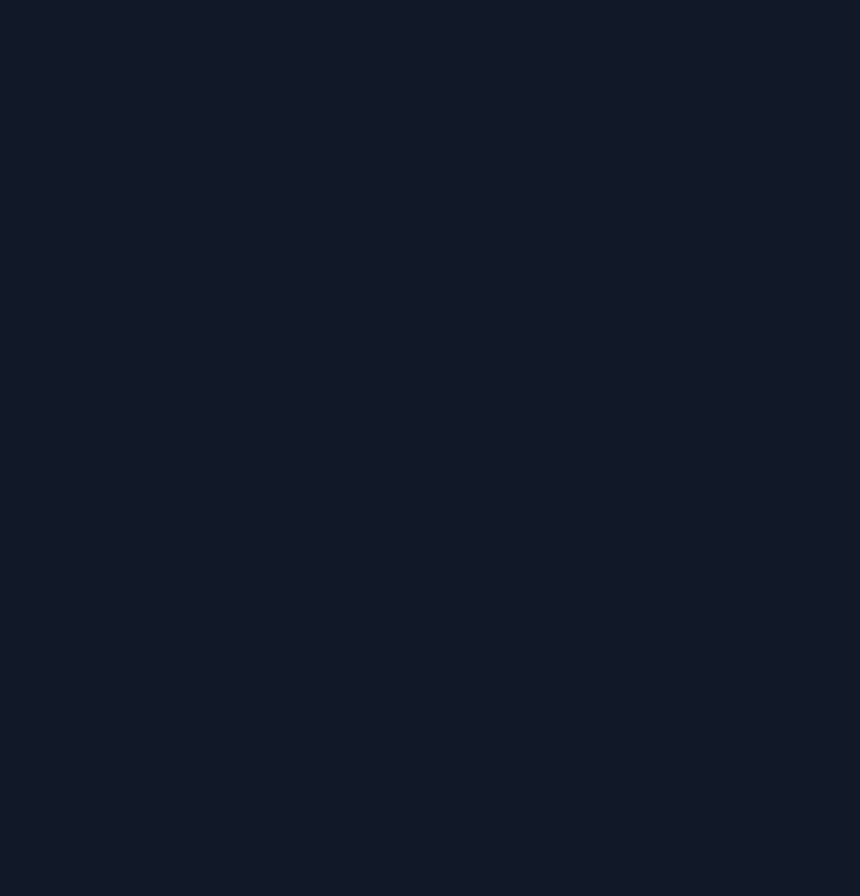
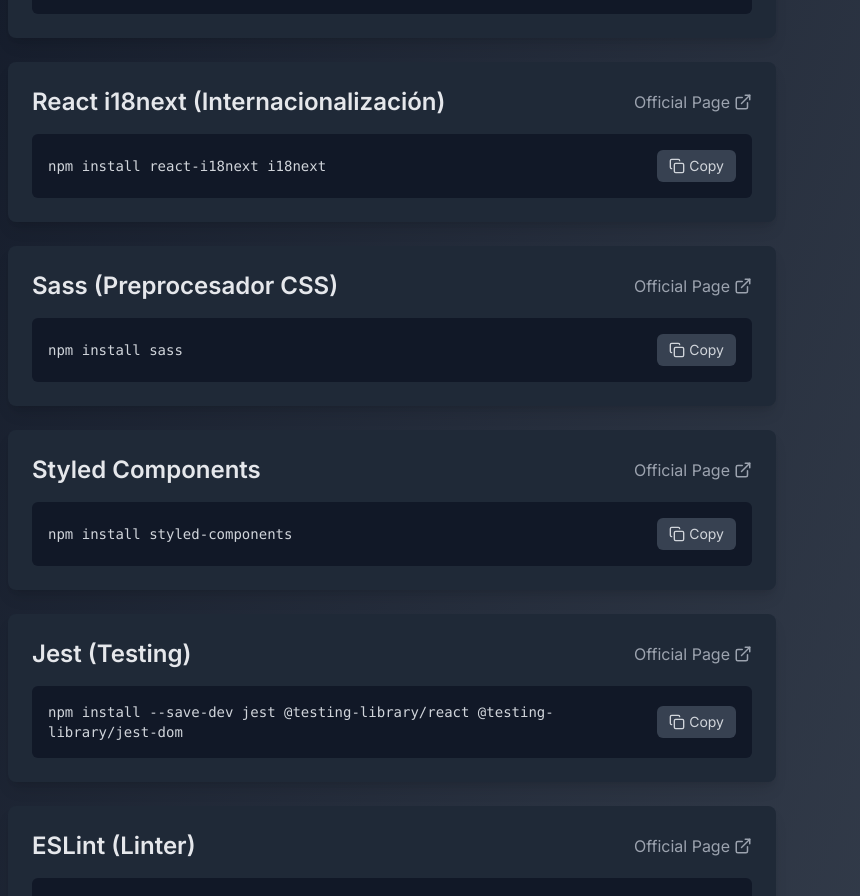
Before and after one commit to amanso23/react-basic-installation-commands, a React (Vite) app: page / in a window 1280 px wide. Shown: the part 1864-2760 px from the top of the page, without its empty margins (248-1108 px from the left). Before the commit the page ends 1814 px from the top, so only its background shows below. Built offline with nearby package versions, Linux system fonts and the light colour scheme.

Commit message:
tooltip + editable textarea + dynamic gradient

```diff
--- a/src/App.tsx
+++ b/src/App.tsx
@@ -1,11 +1,11 @@
-import { useState, useCallback } from 'react';
-import { Copy, ExternalLink, CheckCircle, Terminal, Sun, Moon } from 'lucide-react';
+import { useState } from 'react';
+import { Terminal, Sun, Moon } from 'lucide-react';
 import { commands } from './data/commands';
 import Footer from './components/Footer';
+import EditableCard from './components/EditableCard';
 
 function App() {
   const [filter, setFilter] = useState('');
-  const [copiedIndex, setCopiedIndex] = useState<number | null>(null);
   const [isDarkMode, setIsDarkMode] = useState(true);
 
   const filteredCommands = commands.filter(
@@ -14,22 +14,13 @@
       cmd.command.toLowerCase().includes(filter.toLowerCase())
   );
 
-  const copyToClipboard = useCallback(async (text: string, index: number) => {
-    try {
-      await navigator.clipboard.writeText(text);
-      setCopiedIndex(index);
-      setTimeout(() => setCopiedIndex(null), 2000);
-    } catch (err) {
-      console.error('Failed to copy text: ', err);
-    }
-  }, []);
 
   const toggleDarkMode = () => {
     setIsDarkMode(!isDarkMode);
   };
 
   return (
-    <div className={`min-h-screen ${isDarkMode ? 'bg-gradient-to-br from-gray-900 to-gray-800 text-gray-300' : 'bg-gradient-to-br from-gray-100 to-white text-gray-800'} flex flex-col items-center p-8 transition-colors duration-300`}>
+    <div className={`min-h-screen ${isDarkMode ? ' bg-gradient-to-br from-dark-blue via-darker-blue to-gray-blue animate-gradient-x' : 'bg-gradient-to-br from-gray-100 to-white text-gray-800'} flex flex-col items-center p-8 transition-colors duration-300`}>
       <button
           onClick={toggleDarkMode}
           className={`fixed top-0 right-0 m-2  ${isDarkMode ? 'text-yellow-400' : 'text-gray-800'} transition-colors duration-300`}
@@ -60,52 +51,7 @@
 
       <div className="w-full max-w-3xl space-y-6">
         {filteredCommands.length > 0 ? filteredCommands.map((cmd, index) => (
-          <div
-            key={index}
-            className={`${isDarkMode ? 'bg-gray-800' : 'bg-white'} p-6 rounded-lg shadow-lg transition-all duration-300 hover:shadow-xl ${isDarkMode ? 'hover:bg-gray-750' : 'hover:bg-gray-50'}`}
-          >
-            <div className="flex justify-between items-center mb-4">
-              <h2 className={`text-2xl font-semibold ${isDarkMode ? 'text-gray-200' : 'text-gray-800'}`}>
-                {cmd.name}
-              </h2>
-              <a
-                href={cmd.link}
-                target="_blank"
-                rel="noopener noreferrer"
-                className={`${isDarkMode ? 'text-gray-400 hover:text-gray-200' : 'text-gray-600 hover:text-gray-800'} flex items-center transition-colors duration-200`}
-              >
-                Official Page <ExternalLink className="ml-1" size={18} />
-              </a>
-            </div>
-            <div className={`${isDarkMode ? 'bg-gray-900' : 'bg-gray-100'} p-4 rounded-md flex justify-between items-center overflow-x-auto`}>
-              <code className={`text-sm font-mono ${isDarkMode ? 'text-gray-300' : 'text-gray-700'}`}>
-                {cmd.command}
-              </code>
-              <button
-                onClick={() => copyToClipboard(cmd.command, index)}
-                className={`ml-4 px-3 py-1.5 rounded-md flex items-center transition-all duration-300 ${
-                  copiedIndex === index
-                    ? 'bg-green-600 text-white'
-                    : isDarkMode
-                    ? 'bg-gray-700 text-gray-300 hover:bg-gray-600'
-                    : 'bg-gray-200 text-gray-700 hover:bg-gray-300'
-                }`}
-                title="Copy to clipboard"
-              >
-                {copiedIndex === index ? (
-                  <>
-                    <CheckCircle size={16} className="mr-1" />
-                    <span className="text-sm">Copied!</span>
-                  </>
-                ) : (
-                  <>
-                    <Copy size={16} className="mr-1" />
-                    <span className="text-sm">Copy</span>
-                  </>
-                )}
-              </button>
-            </div>
-          </div>
+          <EditableCard initialContent={cmd.command} isDarkMode={isDarkMode} name={cmd.name} link={cmd.link} key={index}/>
         )) : <p className={`${isDarkMode ? 'text-gray-300' : 'text-gray-600'} text-center`}>Sin resultados</p>}
       </div>
       <Footer isDarkMode={isDarkMode} />
--- /dev/null
+++ b/src/components/EditableCard.tsx
@@ -0,0 +1,116 @@
+import React, { useState, useRef, useEffect } from 'react';
+import {ExternalLink, Copy, CheckCircle } from 'lucide-react';
+
+interface EditableCardProps {
+  initialContent: string;
+  isDarkMode: boolean;
+  name: string;
+  link: string;
+}
+
+const EditableCard: React.FC<EditableCardProps> = ({ initialContent, isDarkMode, name, link }) => {
+  const [content, setContent] = useState(initialContent);
+  const [isEditing, setIsEditing] = useState(false);
+  const [showTooltip, setShowTooltip] = useState(false);
+  const [isCopied, setIsCopied] = useState(false);
+  const cardRef = useRef<HTMLDivElement>(null);
+  const textareaRef = useRef<HTMLTextAreaElement>(null);
+
+  useEffect(() => {
+    if (isEditing && textareaRef.current) {
+      textareaRef.current.focus();
+    }
+  }, [isEditing]);
+
+  const handleDoubleClick = () => {
+    setIsEditing(true);
+  };
+
+  const handleBlur = () => {
+    setIsEditing(false);
+
+  };
+
+  const handleChange = (e: React.ChangeEvent<HTMLTextAreaElement>) => {
+    setContent(e.target.value);
+  };
+
+  const copyToClipboard = () => {
+    navigator.clipboard.writeText(content);
+    setIsCopied(true);
+    setTimeout(() => setIsCopied(false), 2000);
+  };
+
+  return (
+    <div
+      ref={cardRef}
+      className={`${isDarkMode ? 'bg-gray-800' : 'bg-white'} p-6 rounded-lg shadow-lg transition-all duration-300 hover:shadow-xl relative ${isDarkMode ? 'hover:bg-gray-750' : 'hover:bg-gray-50'}`}
+      onDoubleClick={handleDoubleClick}
+      onMouseOver={() => {setShowTooltip(true)}}
+      onMouseLeave={() => setShowTooltip(false)}
+    >
+      <div className="flex justify-between items-center mb-4">
+        <h2 className={`text-2xl font-semibold ${isDarkMode ? 'text-gray-200' : 'text-gray-800'}`}>
+          {name}
+        </h2>
+        <a
+          href={link}
+          target="_blank"
+          rel="noopener noreferrer"
+          className={`${isDarkMode ? 'text-gray-400 hover:text-gray-200' : 'text-gray-600 hover:text-gray-800'} flex items-center transition-colors duration-200`}
+        >
+          Official Page <ExternalLink className="ml-1" size={18} />
+        </a>
+      </div>
+      <div className={`${isDarkMode ? 'bg-gray-900' : 'bg-gray-100'} p-4 rounded-md flex justify-between items-center overflow-x-auto`}>
+        {isEditing ? (
+          <textarea
+            ref={textareaRef}
+            value={content}
+            onChange={handleChange}
+            onBlur={handleBlur}
+            className={`w-full resize-none outline-none bg-transparent ${isDarkMode ? 'text-gray-300' : 'text-gray-700'} text-sm font-mono`}
+          />
+        ) : (
+          <code className={`text-sm font-mono ${isDarkMode ? 'text-gray-300' : 'text-gray-700'}`}>
+            {content}
+          </code>
+        )}
+        <button
+          onClick={copyToClipboard}
+          className={`ml-4 px-3 py-1.5 rounded-md flex items-center transition-all duration-300 ${
+            isCopied
+              ? 'bg-green-600 text-white'
+              : isDarkMode
+              ? 'bg-gray-700 text-gray-300 hover:bg-gray-600'
+              : 'bg-gray-200 text-gray-700 hover:bg-gray-300'
+          }`}
+          title="Copy to clipboard"
+        >
+          {isCopied ? (
+            <>
+              <CheckCircle size={16} className="mr-1" />
+              <span className="text-sm">Copied!</span>
+            </>
+          ) : (
+            <>
+              <Copy size={16} className="mr-1" />
+              <span className="text-sm">Copy</span>
+            </>
+          )}
+        </button>
+      </div>
+      {showTooltip && !isEditing && (
+        <div className="absolute top-5 left-1/2 transform -translate-x-1/2 mt-2">
+            <div className="bg-gray-800 text-white text-xs rounded py-2 px-2 relative">
+                Doble clic para editar
+            <div className="absolute -bottom-1 left-1/2 transform -translate-x-1/2 w-3 h-3 bg-gray-800 rotate-45"></div>
+        </div>
+      </div>
+      )}
+
+    </div>
+  );
+};
+
+export default EditableCard;
--- a/src/data/commands.ts
+++ b/src/data/commands.ts
@@ -8,8 +8,7 @@
   },
   {
     name: 'Tailwind CSS',
-    command:
-      'npm install -D tailwindcss postcss autoprefixer && npx tailwindcss init -p',
+    command: 'npm install -D tailwindcss postcss autoprefixer && npx tailwindcss init -p',
     link: 'https://tailwindcss.com/docs/guides/vite',
   },
   {
@@ -42,4 +41,54 @@
     command: 'npm install framer-motion',
     link: 'https://www.framer.com/motion/',
   },
-];
+  {
+    name: 'Zustand (Manejo de estado)',
+    command: 'npm install zustand',
+    link: 'https://zustand-demo.pmnd.rs/',
+  },
+  {
+    name: 'React i18next (Internacionalización)',
+    command: 'npm install react-i18next i18next',
+    link: 'https://react.i18next.com/',
+  },
+  {
+    name: 'Sass (Preprocesador CSS)',
+    command: 'npm install sass',
+    link: 'https://sass-lang.com/',
+  },
+  {
+    name: 'Styled Components',
+    command: 'npm install styled-components',
+    link: 'https://styled-components.com/',
+  },
+  {
+    name: 'Jest (Testing)',
+    command: 'npm install --save-dev jest @testing-library/react @testing-library/jest-dom',
+    link: 'https://jestjs.io/',
+  },
+  {
+    name: 'ESLint (Linter)',
+    command: 'npm install eslint eslint-plugin-react eslint-plugin-jsx-a11y eslint-plugin-import eslint-config-airbnb',
+    link: 'https://eslint.org/',
+  },
+  {
+    name: 'Prettier (Formatteo de código)',
+    command: 'npm install --save-dev prettier eslint-config-prettier eslint-plugin-prettier',
+    link: 'https://prettier.io/',
+  },
+  {
+    name: 'Heroicons (Iconos para Tailwind)',
+    command: 'npm install @heroicons/react',
+    link: 'https://heroicons.com/',
+  },
+  {
+    name: 'React Helmet (SEO)',
+    command: 'npm install react-helmet-async',
+    link: 'https://github.com/staylor/react-helmet-async',
+  },
+  {
+    name: 'Redux Toolkit (Manejo de estado avanzado)',
+    command: 'npm install @reduxjs/toolkit react-redux',
+    link: 'https://redux-toolkit.js.org/',
+  },
+]
--- a/tailwind.config.js
+++ b/tailwind.config.js
@@ -6,11 +6,29 @@
   ],
   theme: {
     extend: {
+      boxShadow: {
+        'inner-glow': 'inset 0 2px 4px 0 rgba(255, 255, 255, 0.06)',
+      },
       colors: {
         'gray-750': '#2D3748',
+        'dark-blue': '#18212f',
+        'darker-blue': '#111827',
+        'gray-blue': '#4b5563',
       },
-      boxShadow: {
-        'inner-glow': 'inset 0 2px 4px 0 rgba(255, 255, 255, 0.06)',
+      animation: {
+        'gradient-x': 'gradient-x 15s ease infinite',
+      },
+      keyframes: {
+        'gradient-x': {
+          '0%, 100%': {
+            'background-size': '200% 200%',
+            'background-position': 'left center',
+          },
+          '50%': {
+            'background-size': '200% 200%',
+            'background-position': 'right center',
+          },
+        },
       },
     },
   },
```
